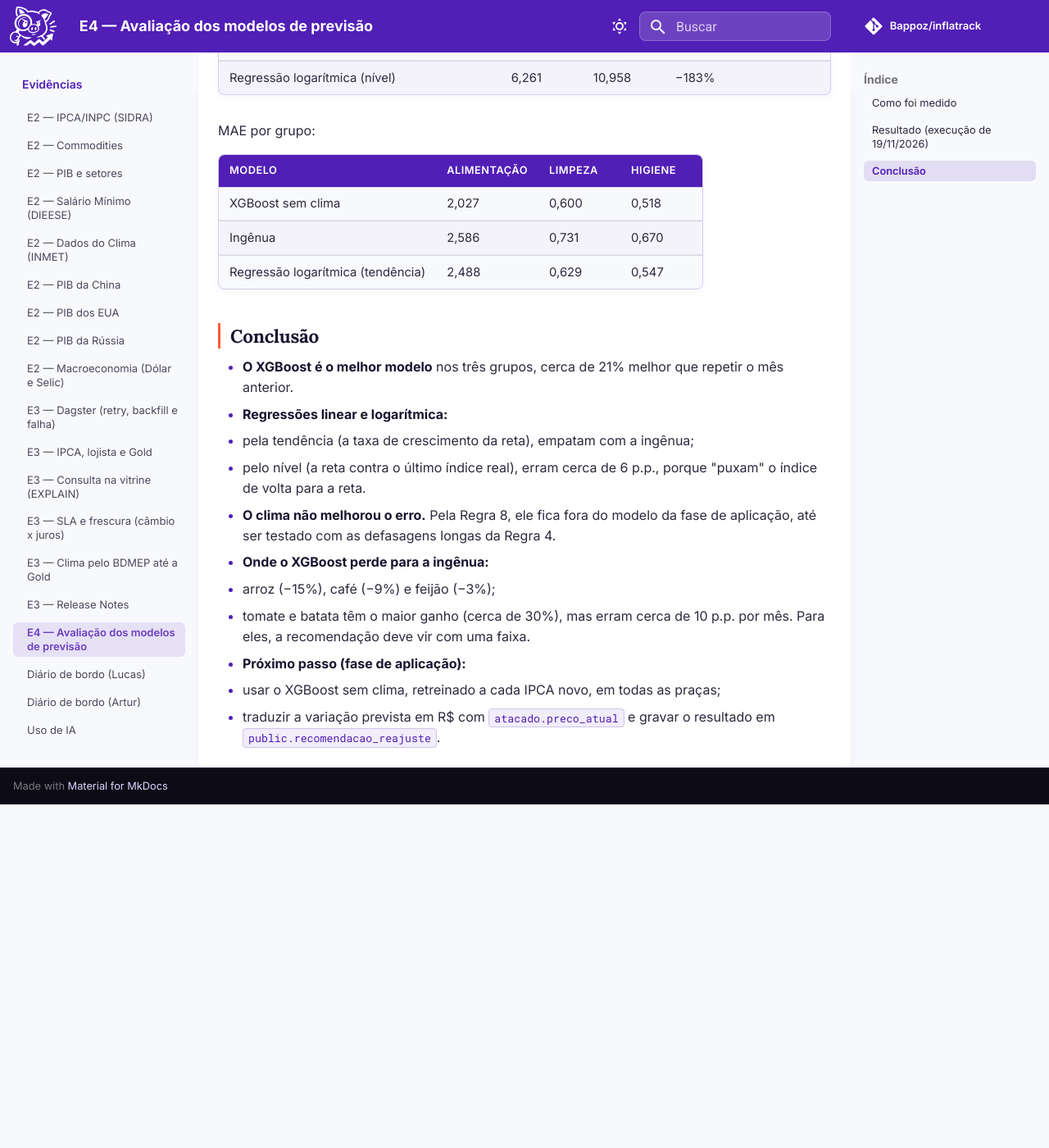
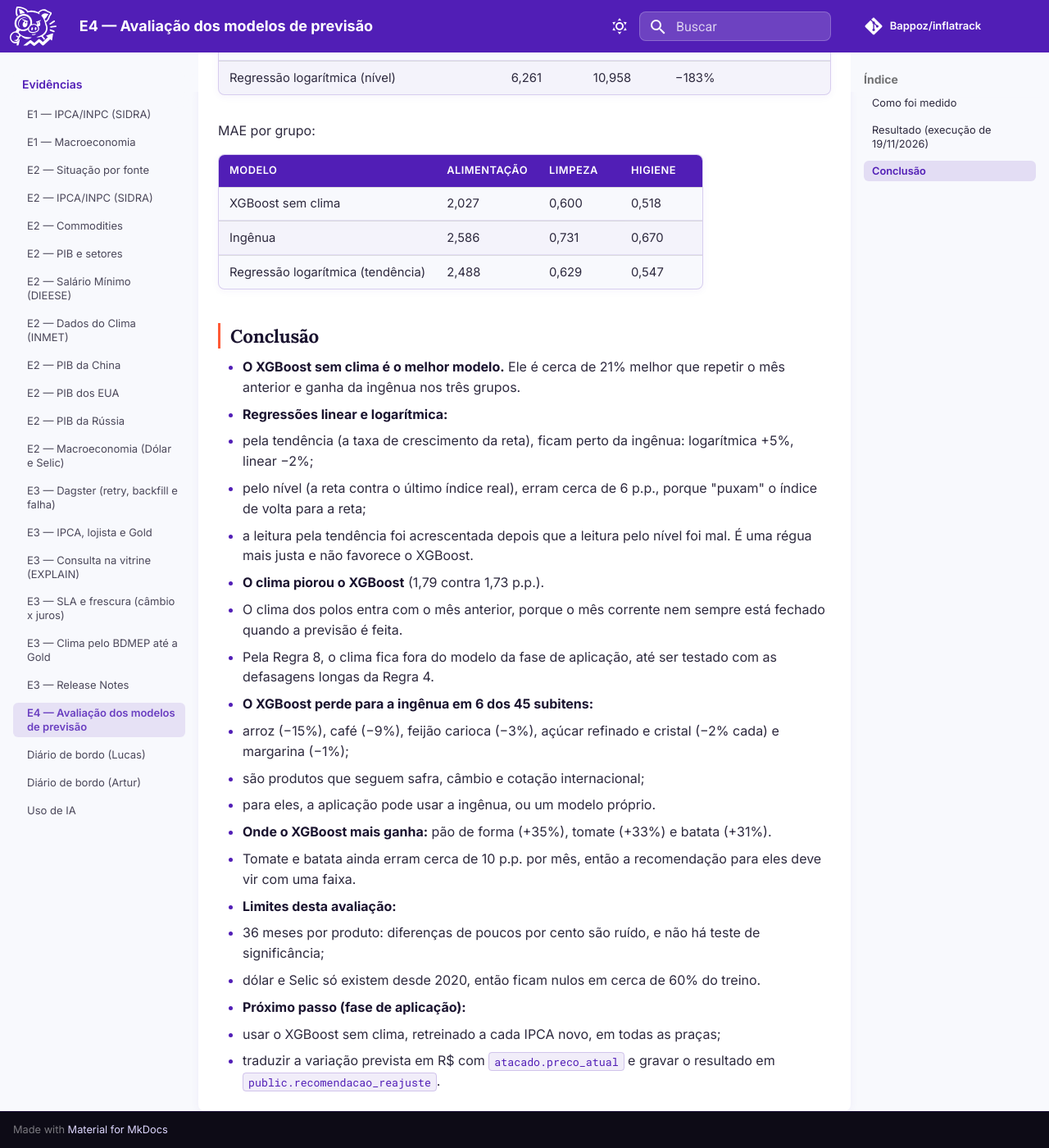
Before and after one commit to Bappoz/inflatrack, an MkDocs documentation site: the page built from docs/evidencias/e4/avaliacao_modelos.md, in a window 1280 px wide and 1400 px high, scrolled down 1009 px. Shown: the whole window at 82% size. Built offline with MkDocs 1.6.1 and Material for MkDocs 9.7.7, drawn with Linux system fonts in a browser that asks for light colours; comment, search, counter and statistics services are not loaded; before the commit the page ends 1990 px from its top, so only the background shows below that; some of the changed text lies outside the part shown.

Commit message:
fix(predicao): lag pole climate one month and correct the per-subitem conclusions

```diff
--- a/docs/evidencias/e4/avaliacao_modelos.md
+++ b/docs/evidencias/e4/avaliacao_modelos.md
@@ -23,7 +23,7 @@ Para refazer: `just modelo-notebook`.
 | Modelo | MAE | RMSE | Ganho sobre a ingênua |
 |---|---|---|---|
 | XGBoost sem clima | 1,734 | 3,898 | **+21,5%** |
-| XGBoost com clima | 1,757 | 3,922 | +20,5% |
+| XGBoost com clima | 1,787 | 4,001 | +19,1% |
 | Regressão logarítmica (tendência) | 2,109 | 4,644 | +4,6% |
 | Ingênua (repete o mês anterior) | 2,209 | 5,037 | 0 |
 | Regressão linear (tendência) | 2,258 | 4,842 | −2,2% |
@@ -41,17 +41,32 @@ MAE por grupo:
 
 ## Conclusão
 
-- **O XGBoost é o melhor modelo** nos três grupos, cerca de 21% melhor que repetir o mês anterior.
+- **O XGBoost sem clima é o melhor modelo.** Ele é cerca de 21% melhor que repetir o mês anterior
+  e ganha da ingênua nos três grupos.
 - **Regressões linear e logarítmica:**
-  - pela tendência (a taxa de crescimento da reta), empatam com a ingênua;
+  - pela tendência (a taxa de crescimento da reta), ficam perto da ingênua: logarítmica +5%,
+    linear −2%;
   - pelo nível (a reta contra o último índice real), erram cerca de 6 p.p., porque "puxam" o
-    índice de volta para a reta.
-- **O clima não melhorou o erro.** Pela Regra 8, ele fica fora do modelo da fase de aplicação,
-  até ser testado com as defasagens longas da Regra 4.
-- **Onde o XGBoost perde para a ingênua:**
-  - arroz (−15%), café (−9%) e feijão (−3%);
-  - tomate e batata têm o maior ganho (cerca de 30%), mas erram cerca de 10 p.p. por mês. Para
-    eles, a recomendação deve vir com uma faixa.
+    índice de volta para a reta;
+  - a leitura pela tendência foi acrescentada depois que a leitura pelo nível foi mal. É uma régua
+    mais justa e não favorece o XGBoost.
+- **O clima piorou o XGBoost** (1,79 contra 1,73 p.p.).
+  - O clima dos polos entra com o mês anterior, porque o mês corrente nem sempre está fechado
+    quando a previsão é feita.
+  - Pela Regra 8, o clima fica fora do modelo da fase de aplicação, até ser testado com as
+    defasagens longas da Regra 4.
+- **O XGBoost perde para a ingênua em 6 dos 45 subitens:**
+  - arroz (−15%), café (−9%), feijão carioca (−3%), açúcar refinado e cristal (−2% cada) e
+    margarina (−1%);
+  - são produtos que seguem safra, câmbio e cotação internacional;
+  - para eles, a aplicação pode usar a ingênua, ou um modelo próprio.
+- **Onde o XGBoost mais ganha:** pão de forma (+35%), tomate (+33%) e batata (+31%).
+  - Tomate e batata ainda erram cerca de 10 p.p. por mês, então a recomendação para eles deve vir
+    com uma faixa.
+- **Limites desta avaliação:**
+  - 36 meses por produto: diferenças de poucos por cento são ruído, e não há teste de
+    significância;
+  - dólar e Selic só existem desde 2020, então ficam nulos em cerca de 60% do treino.
 - **Próximo passo (fase de aplicação):**
   - usar o XGBoost sem clima, retreinado a cada IPCA novo, em todas as praças;
   - traduzir a variação prevista em R$ com `atacado.preco_atual` e gravar o resultado em
```
Also changed, not shown: AI-USAGE.md (+2 -1 lines), 3 other files.
